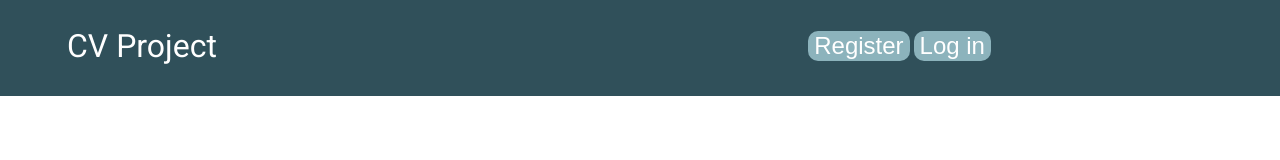
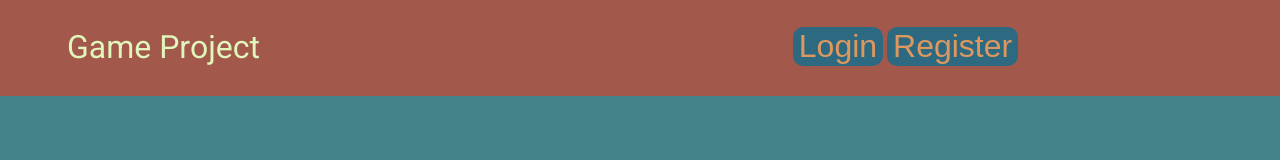
Before and after one commit to DahirVJC/ProyectoPlataformasWebApp, a plain HTML site: page index.html in a window 1280 px wide. Drawn offline with nearby package versions, Linux system fonts and the light colour scheme.

Commit message:
Change color scheme

```diff
--- a/index.html
+++ b/index.html
@@ -24,28 +24,11 @@
                 <thead></thead>
                 <tbody>
                     <tr>
-                        <td><label class="labelTitle">CV Project</label></td>
+                        <td><label class="labelTitle">Game Project</label></td>
                         <td class="tdPanel">
+                            <button id="btnLogin" class="bigButton btnBright">Login</button>
                             <button id="btnRegister" class="bigButton btnBright">Register</button>
-                            <button id="btnLogin" class="bigButton btnBright">Log in</button>
-                            <button id="btnLogout" class="bigButton btnBright">Log out</button>
-                        </td>
-                    </tr>
-                </tbody>
-            </table>
-        </div>
-        <div id = "panelRegister" class="panel panelRegister">
-            <table id="tblPanel" class="tblPanel">
-                <thead></thead>
-                <tbody>
-                    <tr>
-                        <td>
-                            <input type="Text" id="txtSearch"/>
-                            <button class="bigButton btnDark" id="btnSearch">&#128269;</button>
-                        </td>
-                        <td class="tdPanel">
-                            <button id="btnEdit" class="bigButton btnDark">Edit</button>
-                            <button id="btnDelete" class="bigButton btnDark">Delete Account</button>
+                            <button id="btnLogout" class="bigButton btnBright">Logout</button>
                         </td>
                     </tr>
                 </tbody>
--- a/styles.css
+++ b/styles.css
@@ -1,18 +1,19 @@
 body{
     font-family: "Roboto", sans-serif;
-    color: #30505A;
+    color: #E0F6BA;
     margin:0;
     padding: 0;
+    background-color: #428489;
 }
 
 button{
-    color: white;
+    color: #DD9860;
     border: none;
     border-radius: 10px;
 }
 
 .btnBright{
-    background-color: #8CB3BC;
+    background-color: #2E6982;
 }
 
 .btnDark{
@@ -20,7 +21,7 @@ button{
 }
 
 .bigButton{
-    font-size: 1.5em;
+    font-size: 2em;
 }
 
 .btnSubtitle{
@@ -40,7 +41,7 @@ input{
 }
 
 .panelMain{
-    background-color: #30505A;
+    background-color: #A2594C;
 }
 
 .panelRegister{
@@ -68,7 +69,7 @@ input{
 
 .labelTitle{
     font-size: 2em;
-    color: white;
+    color: #E0F6BA;
 }
 
 
```
